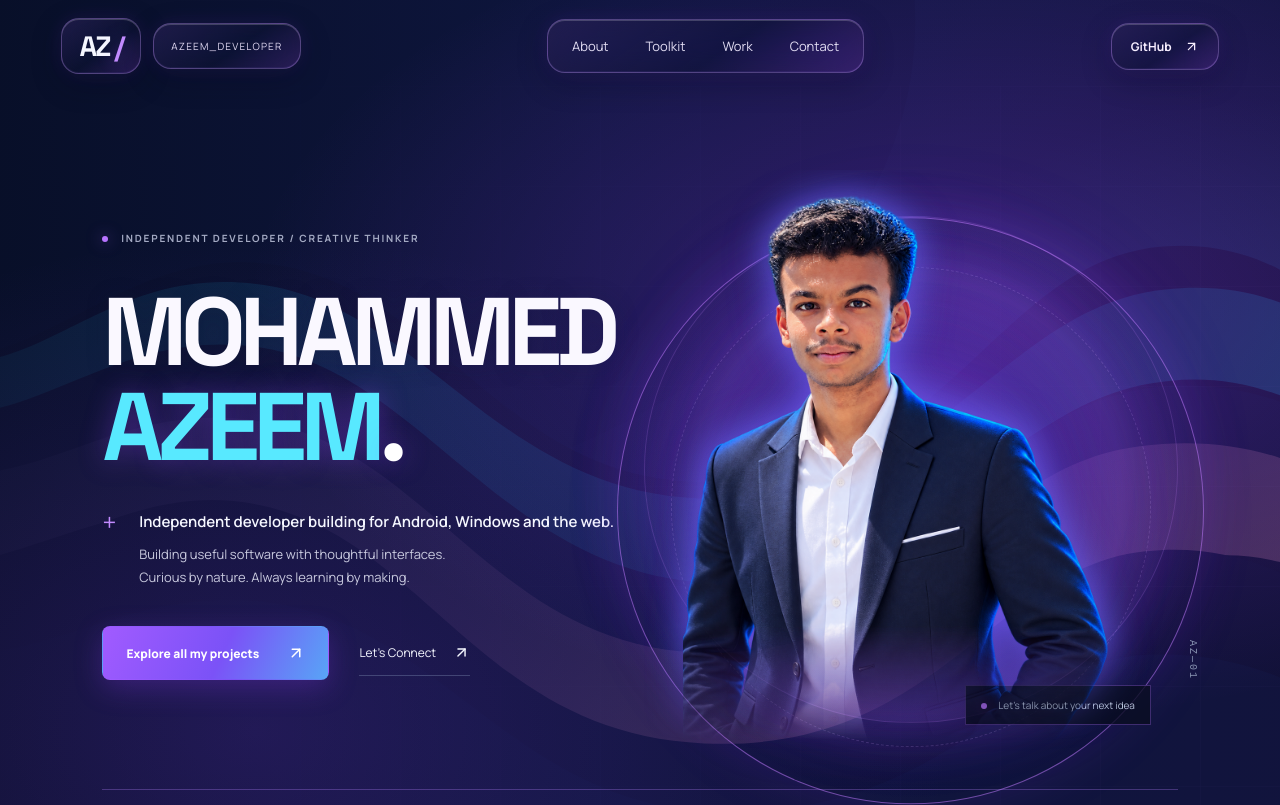
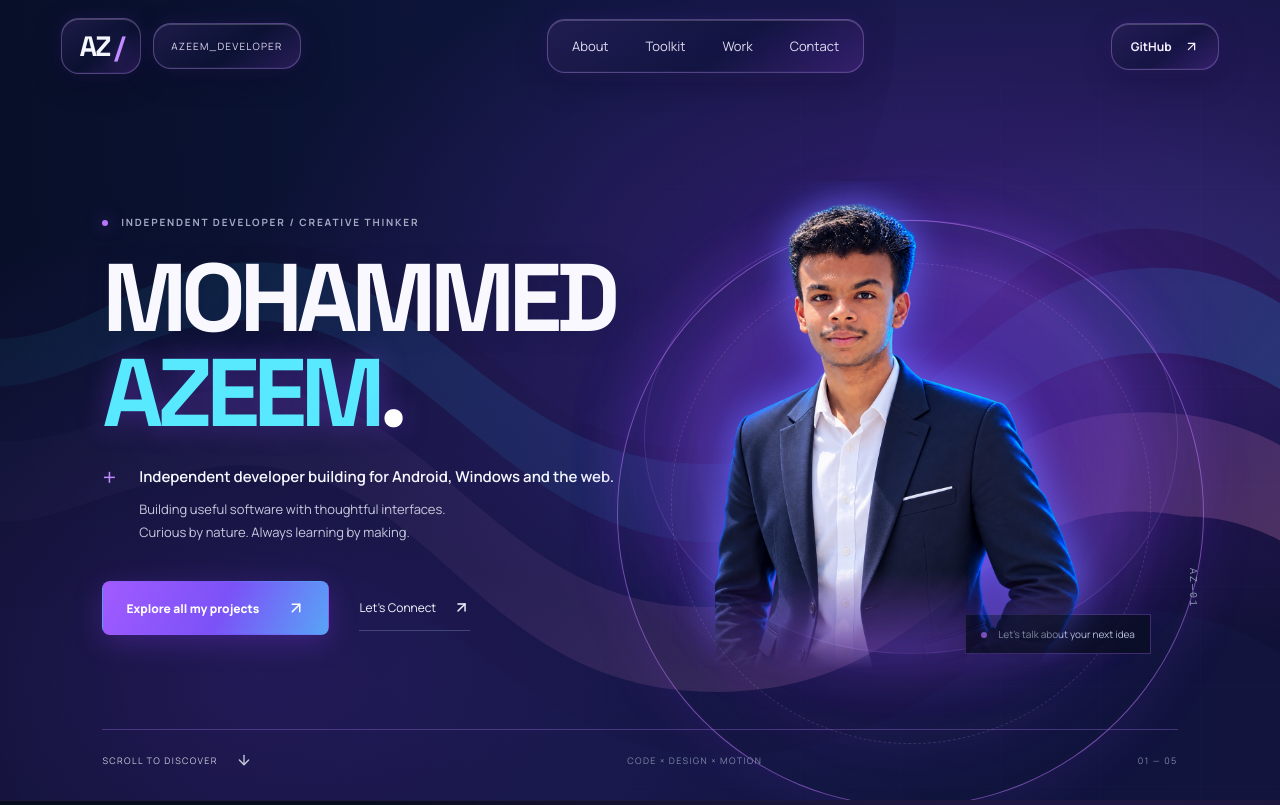
Before and after one commit to Mhd-Azeem/AZ-portfolio, a React (Vite) app: page / in a window 1280 px wide. Shown: the top 805 px of the page. Built offline with nearby package versions, Linux system fonts and the light colour scheme.

Commit message:
Remove excessive desktop hero top spacing while keeping portrait and glass nav

```diff
--- a/src/style.css
+++ b/src/style.css
@@ -1301,3 +1301,20 @@ h2{font-weight:600;letter-spacing:-.058em}
 }
 @media(max-width:370px){.navbar .nav-caption{font-size:8px;padding:13px 8px}.navbar{gap:5px}}
 @media(prefers-reduced-transparency:reduce){.navbar .brand,.navbar .nav-caption,.navbar .nav-contact,.navbar nav{background:#14152f}}
+
+/* Hero starts immediately beneath the floating tiles, without a tall empty lead-in. */
+@media(min-width:701px){
+  .hero{
+    min-height:100svh;
+    padding-top:clamp(105px,12vh,140px);
+    padding-bottom:clamp(55px,7vh,85px);
+    align-items:center;
+  }
+  .hero-copy>.eyebrow{margin-bottom:clamp(16px,2.5vh,28px)}
+  .hero h1{margin-bottom:clamp(18px,3vh,28px)}
+  .hero .portrait-stage{height:min(61vh,570px)}
+}
+@media(min-width:701px) and (max-height:740px){
+  .hero{padding-top:95px;padding-bottom:50px}
+  .hero .portrait-stage{height:min(57vh,480px)}
+}
```
